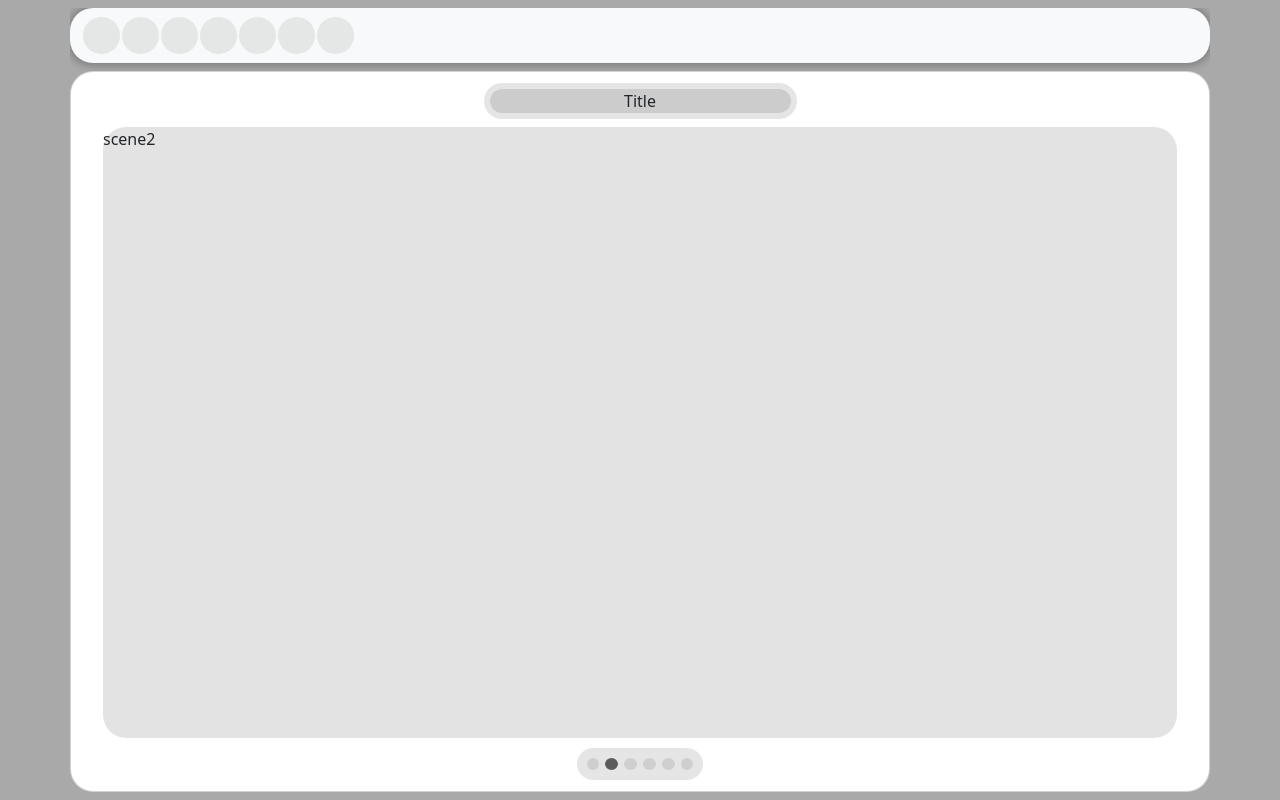
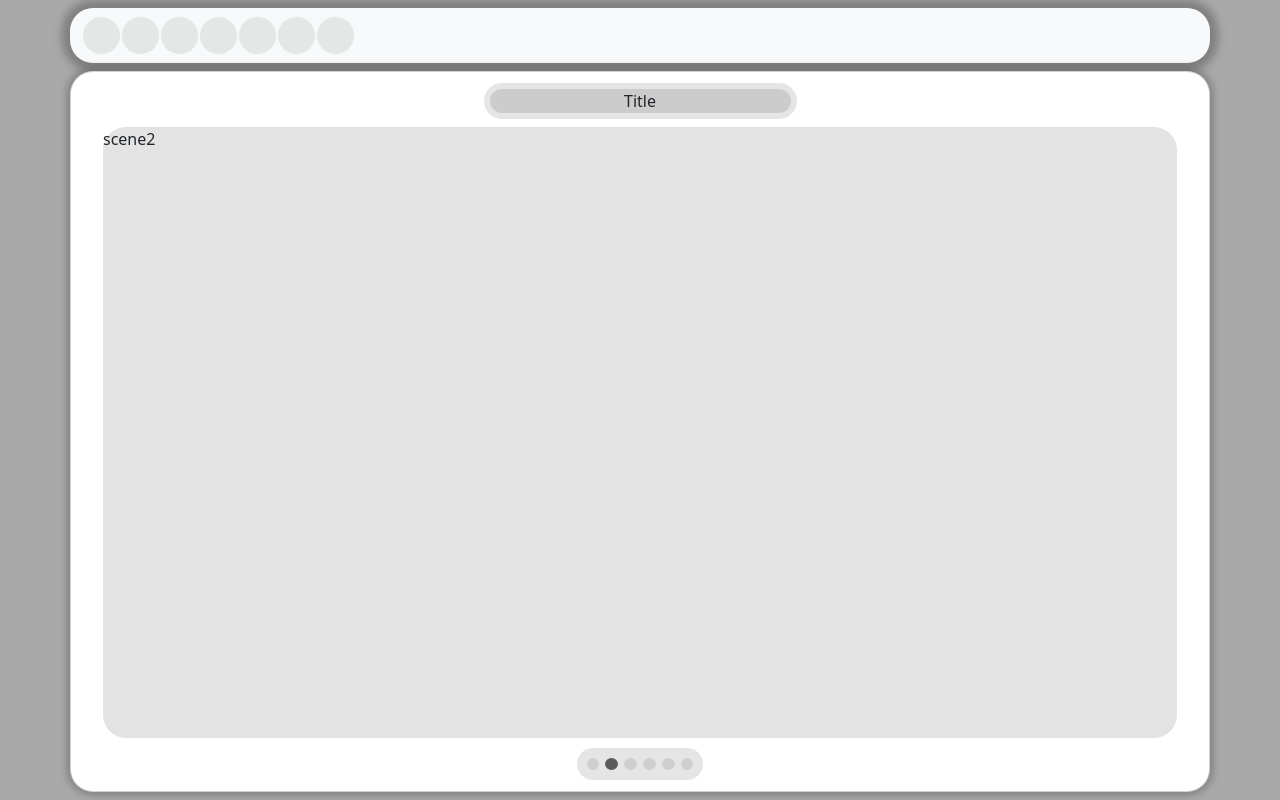
Before and after one commit to dawmsi/portfolio, a React (Create React App) app: page / in a window 1280 px wide. Built offline with nearby package versions, Linux system fonts and the light colour scheme.

Commit message:
add shadows in main & change margins

```diff
--- a/src/components/Title/Title.scss
+++ b/src/components/Title/Title.scss
@@ -12,7 +12,7 @@
             justify-content: center;
             align-items: center;
             width: 301px;
-            &::focus::before {
+            &:focus::before {
                 content: '';
                 position: absolute;
                 top: -7px; // border: 6px + offset: 1px
@@ -20,7 +20,7 @@
                 bottom: -7px; // border: 6px + offset: 1px
                 left: -7px; // border: 6px + offset: 1px
                 border: 6px solid rgba(0, 0, 0, 0.1);
-                border-radius: 27px; // border—radius: 23px + offset: 1px
+                border-radius: 24px; // border—radius: 23px + offset: 1px
             }
         }
     }
--- a/src/containers/Main/Main.scss
+++ b/src/containers/Main/Main.scss
@@ -1,7 +1,8 @@
 .main {
     border-radius: 23px;
+    box-shadow: 0px 0px 8px 3px rgba(0, 0, 0, 0.25);
     height: 100%;
-    --bs-card-spacer-y: .66rem;
+    --bs-card-spacer-y: 0.66rem;
 
     .main__body {
         display: flex;
--- a/src/containers/Nav/Nav.js
+++ b/src/containers/Nav/Nav.js
@@ -6,7 +6,7 @@ import './Nav.scss'
 export const NavBar = ({ isLight, changeTheme }) => {
     return (
         <>
-            <Navbar expand="sm" variant="dark" bg="light" className="mb-2">
+            <Navbar expand="sm" variant="dark" bg="light">
                 <Container>
                     <Nav>
                         <Item></Item>
--- a/src/containers/Nav/Nav.scss
+++ b/src/containers/Nav/Nav.scss
@@ -1,6 +1,6 @@
 .navbar {
     background-color: white;
-    box-shadow: 0px 0px 8px 3px rgba(0, 0, 0, 0.25);
+    box-shadow: 0px 0px 8px 8px rgba(0, 0, 0, 0.25);
     transition: 0.3s;
     border-radius: 23px;
 }
@@ -8,7 +8,7 @@
 @media (max-width: 576px) {
     .navbar {
         position: fixed;
-        bottom: 0;
+        bottom: 8px;
         left: 8px;
         right: 8px;
         width: calc(100% - 16px);
@@ -22,4 +22,7 @@
 }
 
 @media (min-width: 576px) {
+    .navbar {
+        margin-bottom: 8px;
+    }
 }
--- a/src/index.css
+++ b/src/index.css
@@ -5,11 +5,10 @@ body,
 .container {
     height: 100%;
     width: 100%;
-    overflow: hidden;
 }
 
 .app {
     padding: 8px;
     background-color: darkgray;
-    position: relative;
+    position: fixed;
 }
```
